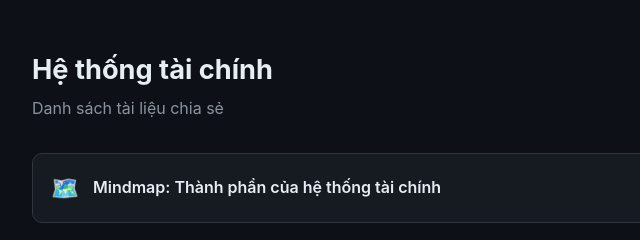
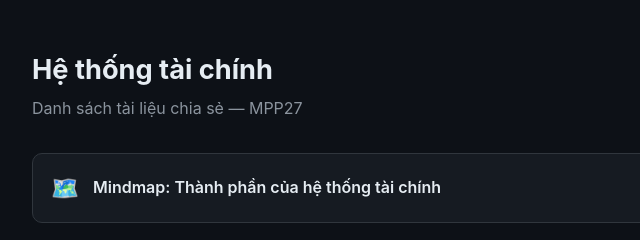
Before and after one commit to manhnc1/hethongtaichinh, a plain HTML site: page index.html in a window 1280 px wide. Shown: the top 240 px of the page, 248-888 px from the left. Drawn offline with Linux system fonts and the light colour scheme.

Commit message:
Update index.html

```diff
--- a/index.html
+++ b/index.html
@@ -3,7 +3,7 @@
 <head>
 <meta charset="UTF-8">
 <meta name="viewport" content="width=device-width, initial-scale=1.0">
-<title>Hệ thống tài chính — Danh sách tài liệu</title>
+<title>Hệ thống tài chính — Danh sách tài liệu chia sẻ — MPP27</title>
 <style>
   :root { --bg:#0d1117; --card:#161b22; --border:#30363d; --text:#e6edf3; --muted:#8b949e; --accent:#58a6ff; }
   * { box-sizing:border-box; }
@@ -28,7 +28,7 @@
 <body>
   <div class="wrap">
     <h1>Hệ thống tài chính</h1>
-    <p class="sub">Danh sách tài liệu chia sẻ</p>
+    <p class="sub">Danh sách tài liệu chia sẻ — MPP27</p>
     <ul>
       <li>
         <a class="file" href="he-thong-tai-chinh-mindmap-v2.html">
```
